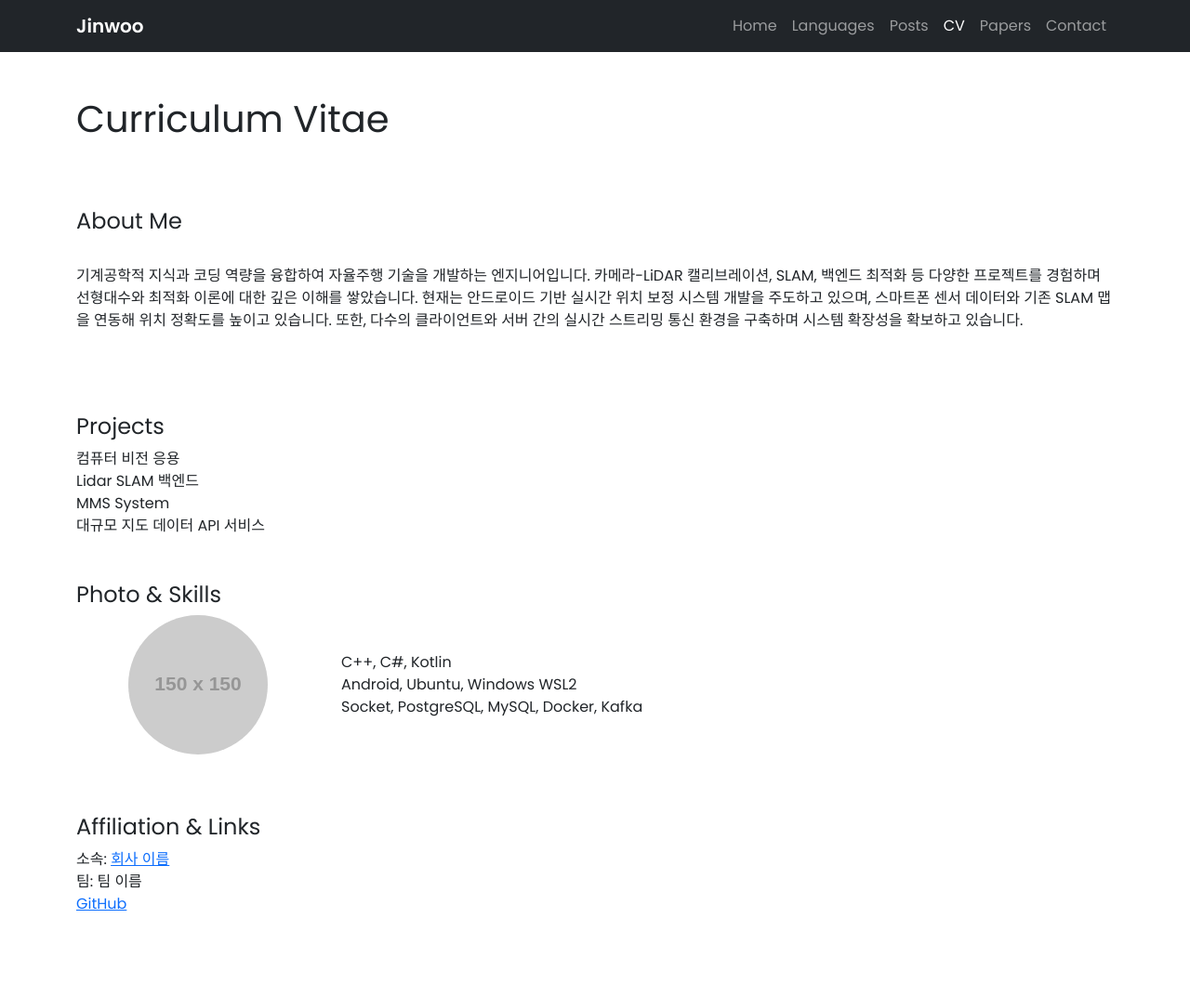
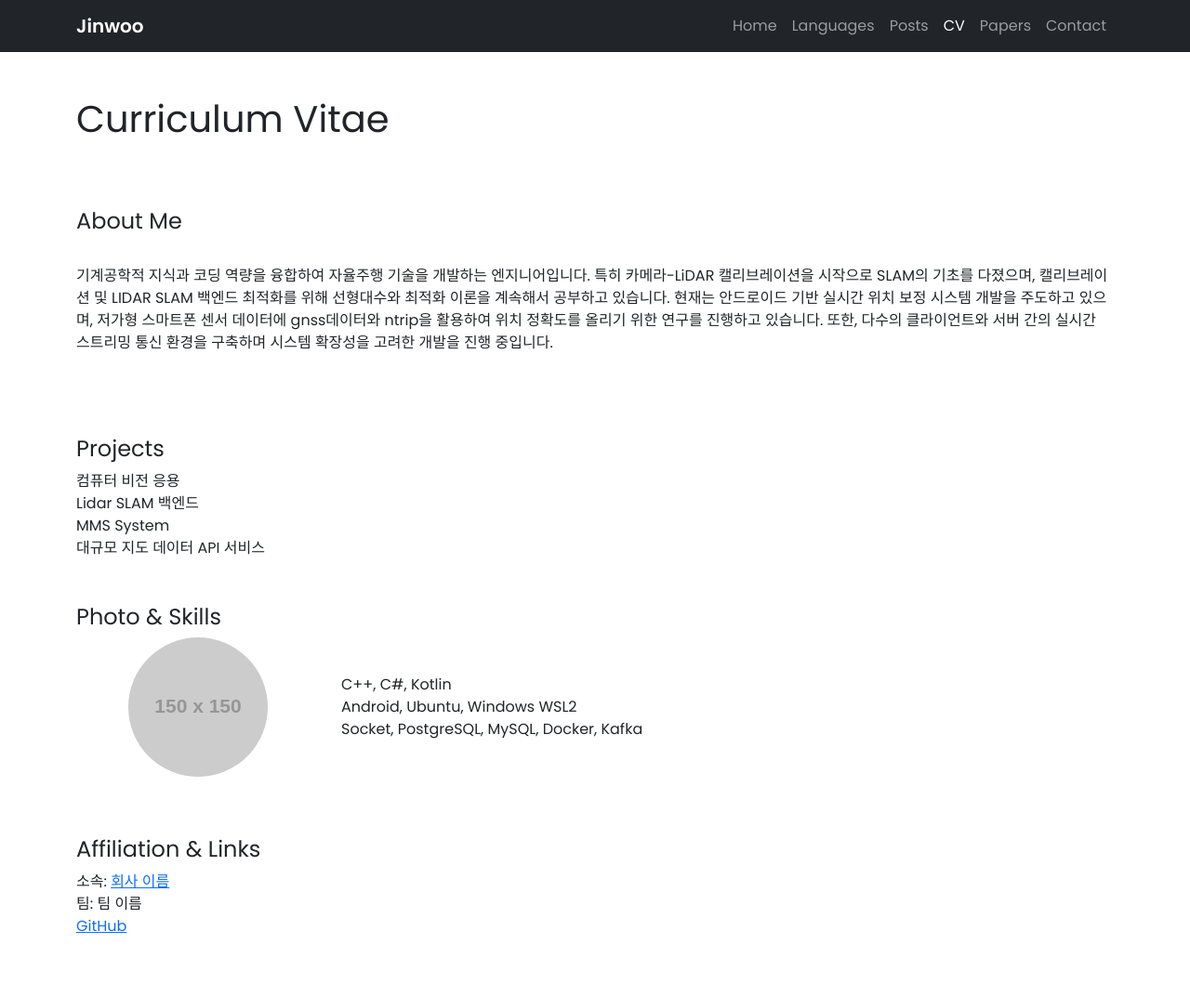
Before and after one commit to jinwoo-Sync/jinwoo-Sync.github.io, a Jekyll site: the page built from cv.html, in a window 1280 px wide. Shown: the whole page at 93% size. Built offline with Jekyll 4.4.1, drawn with Linux system fonts in a browser that asks for light colours; before the commit the page ends 1049 px from its top, so only the background shows below that.

Commit message:
Update cv.html

```diff
--- a/cv.html
+++ b/cv.html
@@ -11,7 +11,7 @@
 
     <p>
 
-기계공학적 지식과 코딩 역량을 융합하여 자율주행 기술을 개발하는 엔지니어입니다. 카메라-LiDAR 캘리브레이션, SLAM, 백엔드 최적화 등 다양한 프로젝트를 경험하며 선형대수와 최적화 이론에 대한 깊은 이해를 쌓았습니다. 현재는 안드로이드 기반 실시간 위치 보정 시스템 개발을 주도하고 있으며, 스마트폰 센서 데이터와 기존 SLAM 맵을 연동해 위치 정확도를 높이고 있습니다. 또한, 다수의 클라이언트와 서버 간의 실시간 스트리밍 통신 환경을 구축하며 시스템 확장성을 확보하고 있습니다.
+기계공학적 지식과 코딩 역량을 융합하여 자율주행 기술을 개발하는 엔지니어입니다. 특히 카메라-LiDAR 캘리브레이션을 시작으로 SLAM의 기초를 다졌으며, 캘리브레이션 및 LIDAR SLAM 백엔드 최적화를 위해 선형대수와 최적화 이론을 계속해서 공부하고 있습니다. 현재는 안드로이드 기반 실시간 위치 보정 시스템 개발을 주도하고 있으며, 저가형 스마트폰 센서 데이터에 gnss데이터와 ntrip을 활용하여 위치 정확도를 올리기 위한 연구를 진행하고 있습니다. 또한, 다수의 클라이언트와 서버 간의 실시간 스트리밍 통신 환경을 구축하며 시스템 확장성을 고려한 개발을 진행 중입니다.
 
     </p>
 
```
